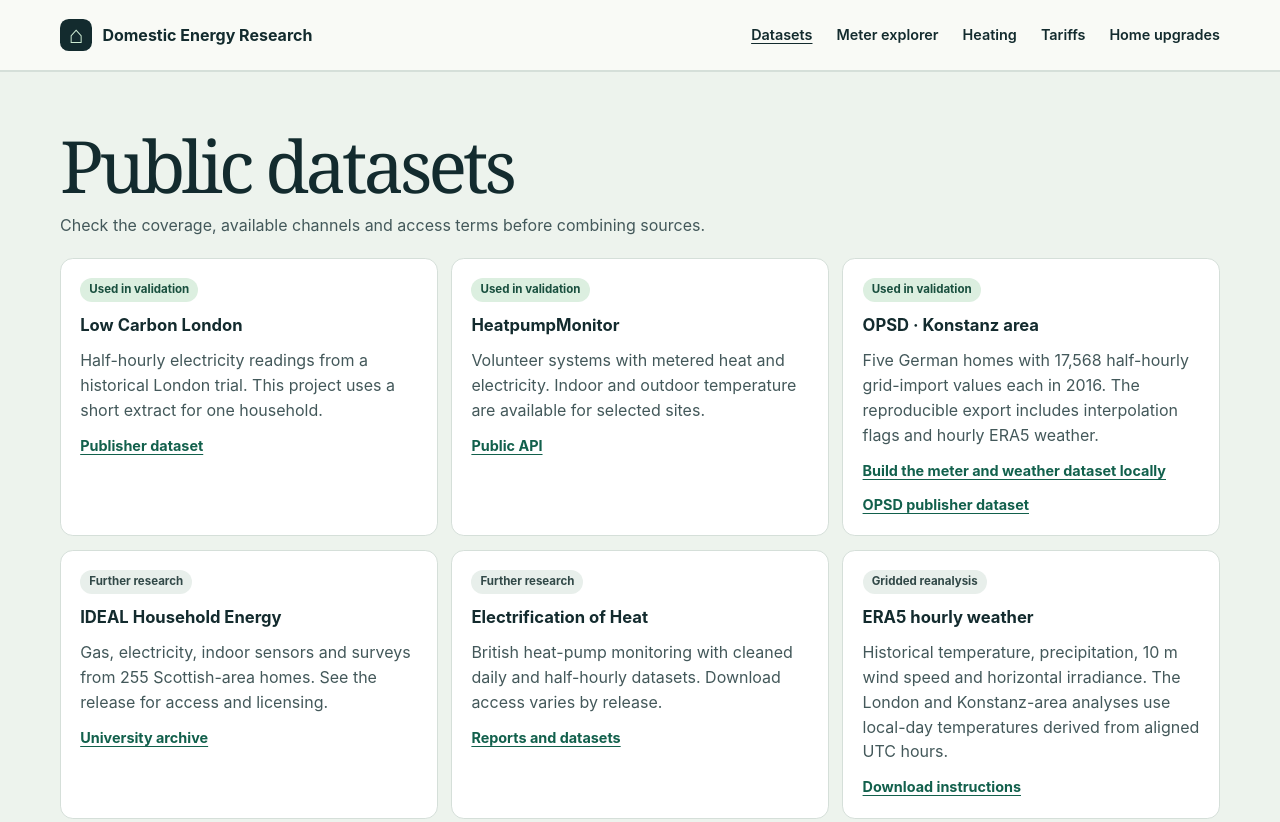
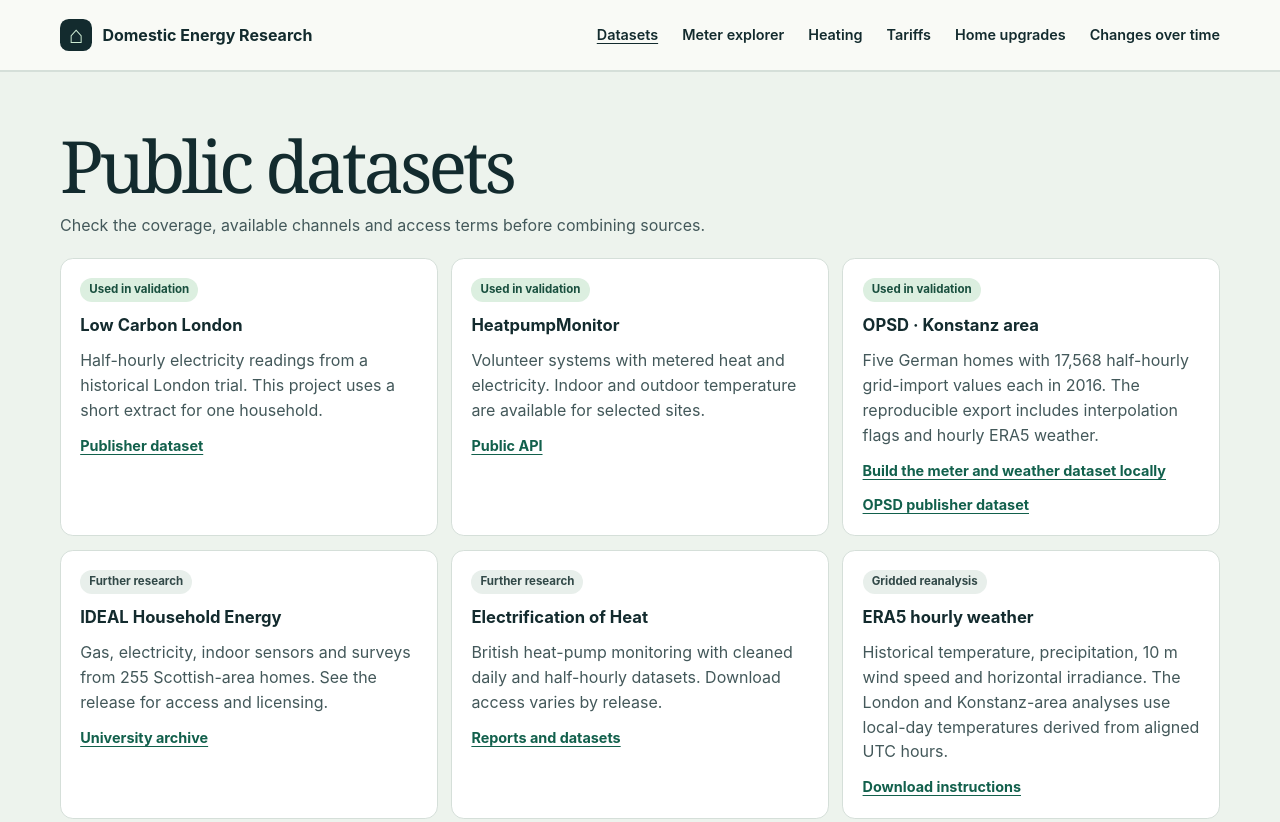
Before and after one commit to charlie9578/domestic-energy-analysis, a plain HTML site: page datasets.html in a window 1280 px wide. Shown: the top 822 px of the page. Drawn offline with Linux system fonts and the light colour scheme.

Commit message:
Link changes-over-time research and interactive scenarios throughout website

```diff
--- a/datasets.html
+++ b/datasets.html
@@ -13,7 +13,7 @@
   <header class="header">
     <div class="wrap header-inner">
       <a class="brand" href="./"><span class="brand-icon" aria-hidden="true">⌂</span> Domestic Energy Research</a>
-      <nav aria-label="Main navigation"><a href="datasets.html" aria-current="page">Datasets</a><a href="meter-explorer.html">Meter explorer</a><a href="heating.html">Heating</a><a href="tariffs.html">Tariffs</a><a href="upgrades.html">Home upgrades</a></nav>
+      <nav aria-label="Main navigation"><a href="datasets.html" aria-current="page">Datasets</a><a href="meter-explorer.html">Meter explorer</a><a href="heating.html">Heating</a><a href="tariffs.html">Tariffs</a><a href="upgrades.html">Home upgrades</a><a href="behaviour.html">Changes over time</a></nav>
     </div>
   </header>
 
```
